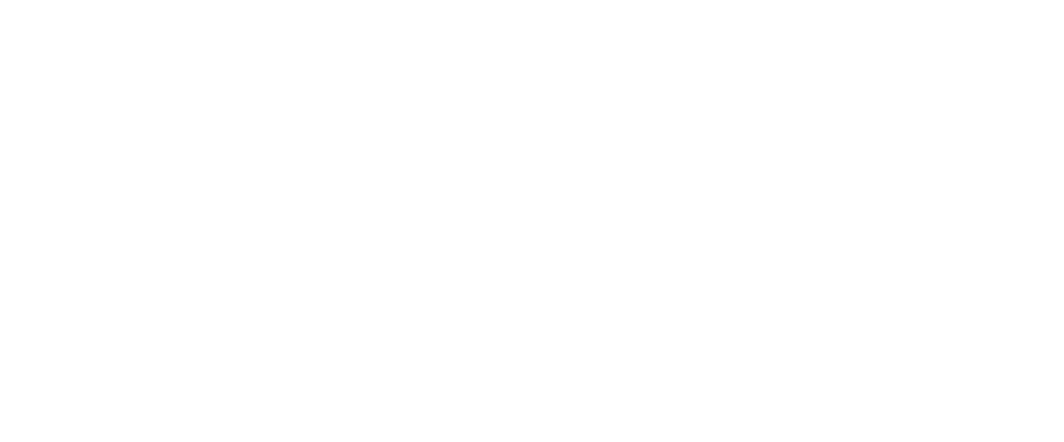
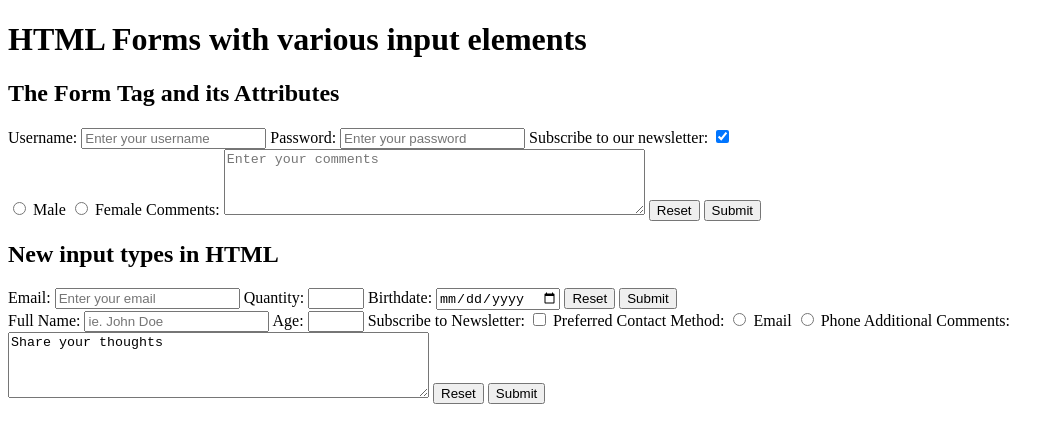
Before and after one commit to kmehner/150-Week1-Day2, a plain HTML site: page forms.html in a window 1280 px wide. Shown: the whole page, without its empty margins (0-1064 px from the left). Drawn offline with Linux system fonts and the light colour scheme.

Commit message:
Fun with forms, input and data types

```diff
--- a/forms.html
+++ b/forms.html
@@ -7,5 +7,96 @@
 </head>
 <body>
 
+  <h1>HTML Forms with various input elements</h1>
+  <h2>The Form Tag and its Attributes</h2>
+
+  <!-- Creating a SUBMIT form to POST data collected from our user -->
+   <form action="/submit" method="post">
+      <!-- Username - text -->
+       <label for="username">Username:</label>
+       <input type="text" id="username" name="username" placeholder="Enter your username" required min="3">
+
+      <!-- Password - password input -->
+      <label for="password">Password:</label>
+      <input type="password" id="password" name="password" placeholder="Enter your password" required min="10">
+
+      <!-- Subscribe - checkbox -->
+      <label for="subscribe">Subscribe to our newsletter:</label>
+      <input type="checkbox" id="subscribe" name="subscribe" value="yes" checked>
+
+      <br>
+
+      <!-- Gender - radio -->
+    <input type="radio" id="male" name="gender" value="male">
+    <label for="male">Male</label>
+
+    <input type="radio" id="female" name="gender" value="female">
+    <label for="female">Female</label>
+
+      <!-- Comments - textarea -->
+      <label for="comments">Comments:</label>
+      <textarea id="comments" name="comments" rows="4" cols="50" placeholder="Enter your comments"></textarea>
+
+      <!-- Reset Buttons -->
+       <button type="reset">Reset</button>
+
+      <!-- Submit Buttons -->
+       <button type="submit">Submit</button>
+   </form>
+
+   <!-- FORM new input types -->
+   <h2>New input types in HTML</h2>
+   <form>
+      <!-- User Email -->
+      <label for="user-email">Email:</label>
+      <input type="email" id="user-email" name="user-email" placeholder="Enter your email" required>
+
+      <!-- Quantity -->
+      <label for="quantity">Quantity:</label>
+      <input type="number" id="quantity" name="quantity" step="2" min="1" max="10">
+
+      <!-- Date -->
+      <label for="birthdate">Birthdate:</label>
+      <input type="date" id="birthdate" name="birthdate">
+
+      <!-- Buttons -->
+      <button type="reset">Reset</button>
+      <button type="submit">Submit</button>
+
+   </form>
+
+   <!-- Versatile type attributes -->
+   <form>
+      <!-- Full Name -->
+       <label for="name">Full Name:</label>
+       <input type="text" id="name" placeholder="ie. John Doe" >
+
+      <!-- Age -->
+       <label for="age">Age:</label>
+       <input type="number" id="age" name="age" min="18" max="99" step="1">
+
+      <!-- Newsletter -->
+       <label for="newsletter">Subscribe to Newsletter:</label>
+       <input type="checkbox" id="newsletter" name="newsletter" value="yes">
+
+      <!-- Preferred Contact Method - name='contact-method'-->
+       <label>Preferred Contact Method:</label>
+
+       <input type="radio" id="email" name="contact-method" value="email">
+       <label for="email">Email</label>
+
+       <input type="radio" id="phone" name="contact-method" value="phone" >
+       <label>Phone</label>
+
+      <!-- Additional Comments -->
+       <label for="comments">Additional Comments:</label>
+       <textarea id="comments" name="comments" rows="4" cols="50" placeholder="Share your thoughts pls" autocorrect="on">Share your thoughts</textarea>
+
+      <!-- Buttons -->
+      <button type="reset">Reset</button>
+      <button type="submit">Submit</button>
+
+   </form>
+
 </body>
 </html>
```
Also changed, not shown: html_info.txt.
